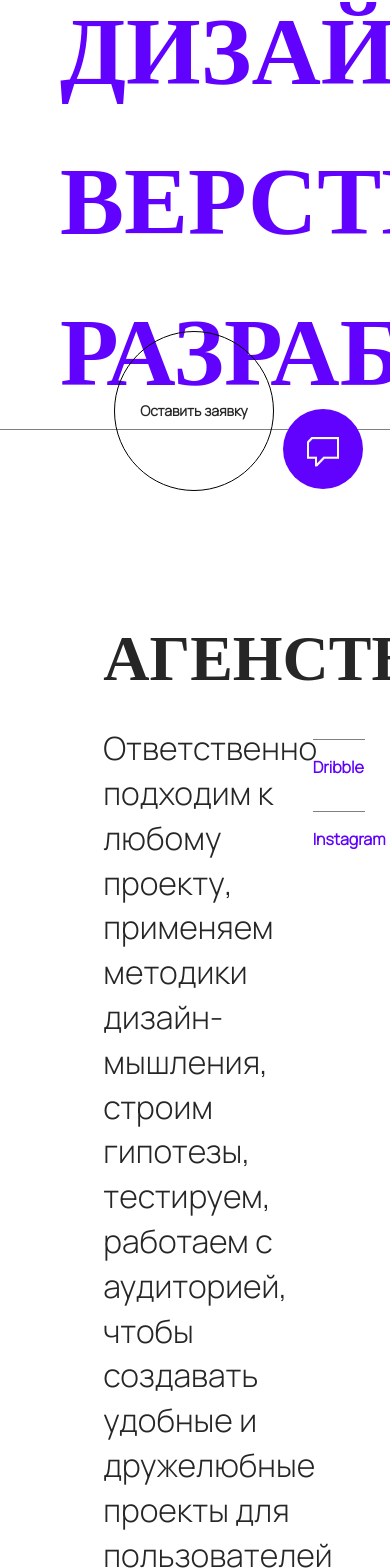
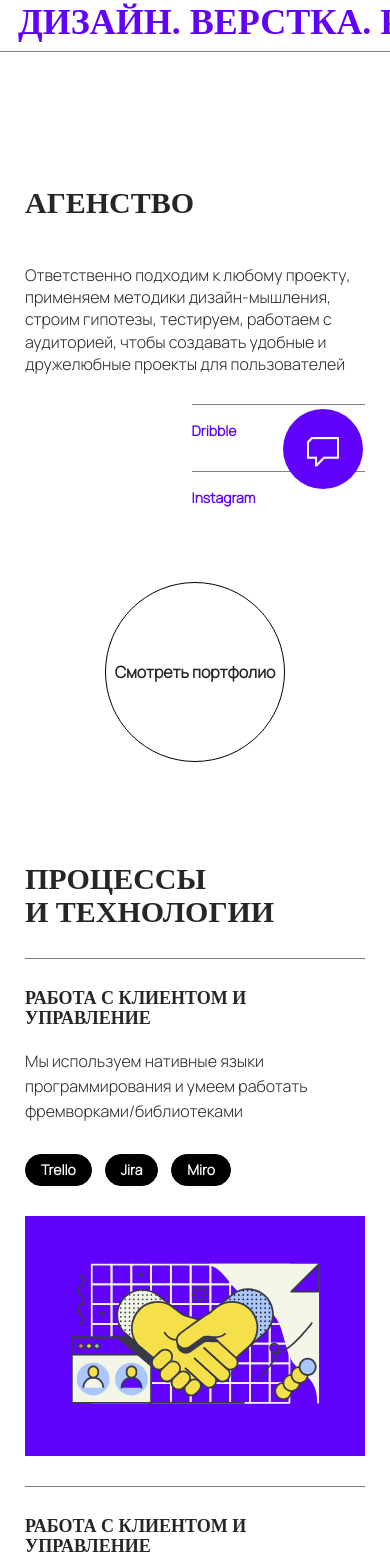
Before and after one commit to adisovaa/Polydev, a React (Create React App) app: page /case in a window 390 px wide. Shown: the part 325-1893 px from the top of the page. Built offline with nearby package versions, Linux system fonts and the light colour scheme; a web font is replaced by a local one.

Commit message:
new page

```diff
--- a/src/component/UI/header/Header.css
+++ b/src/component/UI/header/Header.css
@@ -200,7 +200,7 @@
     }
     @media not all and (min-resolution:.001dpcm) { @media {
         .mobile_button {
-            margin-top: 162px;
+            margin-top: 188px;
         }
     }}
 }
--- a/src/component/pages/case/Case.css
+++ b/src/component/pages/case/Case.css
@@ -10,8 +10,16 @@
 .case_text {
     margin: 8% 48% 9% 23%;
 }
-.case_text p {
+.case_button button,
+.casepage_button button {
+    width: 180px;
+    height: 180px;
+    border: 1px solid #000;
+    border-radius: 100px;
     font-size: 16px;
+    background: transparent;
+    font-weight: bold;
+    margin-top: -47px;
 }
 .case_title h1 {
     font-size: 96px;
@@ -65,7 +73,7 @@
     font-size: 16px;
     font-weight: 600;
 }
-.agency_btn button {
+.casepage_button button {
     margin: 60px 0 110px;
 }
 .case_tech_blocks {
@@ -80,14 +88,14 @@
 .case_block_text {
     width: 40%;
 }
-
 .case_block_text p,
 .case_count_item p,
-.case_count p {
+.case_count p,
+.case_text p {
     font-size: 16px;
 }
 .case_tech_banner {
-    width: 550px;
+    width: 54%;
     height: 350px;
     background: #6002FD;
 }
@@ -134,4 +142,89 @@
 }
 .casepage_block {
     top: 115px;
+    margin-bottom: 200px;
 }
+
+@media (max-width: 650px) {
+    .case_text {
+        margin: 20% 0 17% 45%;
+    }
+    .case_title {
+        width: 200%;
+    }
+    .case_title h1 {
+        font-size: 36px;
+        padding-left: 18px;
+    }
+    .case_agency h1,
+    .case_tech h1 {
+        font-size: 30px;
+    }
+    .agency_text p {
+        font-size: 16px;
+    }
+    .agency_items,
+    .case_block {
+        display: block;
+        padding: 30px 0
+    }
+    .case_agency,
+    .case_tech,
+    .agency_text,
+    .case_block_text,
+    .case_count{
+        width: 100%;
+    }
+    .caseContainer {
+        margin-bottom: -60px;
+    }
+    .agency_links {
+        float: right;
+        width: 51%;
+    }
+    .agency_link p,
+    .case_count p{
+        font-size: 14px;
+    }
+    .case_button {
+        display: none;
+    }
+    .casepage_button button {
+        margin: 44px 80px 86px
+    }
+    .case_block_text h1 {
+        font-size: 18px;
+        margin-bottom: 20px;
+    }
+    .case_tech_blocks {
+        margin-top: 30px;
+    }
+    .case_tools {
+        margin-top: 30px;
+    }
+    .case_tools button {
+        height: 32px;
+        font-size: 14px;
+        padding: 3px 15px
+    }
+    .case_tech_banner img {
+        width: 100%;
+    }
+    .case_tech_banner {
+        width: 100%;
+        height: 240px;
+        margin-top: 30px;
+    }
+    .case_item h1 {
+        font-size: 24px;
+    }
+    .case_count_item h1{
+        font-size: 18px;
+    }
+    .case_count_item p{
+        font-size: 12px;
+    }
+    .casepage_block {
+        height: 533px;
+    }
+}
--- a/src/component/pages/case/Case.jsx
+++ b/src/component/pages/case/Case.jsx
@@ -1,12 +1,45 @@
 import React from 'react'
 import './Case.css'
-import vector from "../../../images/vector_big.svg";
 import about1 from './../../../images/about1.svg'
 import about2 from './../../../images/about2.svg'
 import about3 from './../../../images/about3.svg'
 import about4 from './../../../images/about4.svg'
 
 const CasePage = () => {
+    const cases = [
+        {
+            title: 'Работа с клиентом и управление',
+            text: 'Мы используем нативные языки программирования и умеем работать фремворками/библиотеками',
+            button1: 'Trello',
+            button2: 'Jira',
+            button3: 'Miro',
+            images: about1
+        },
+        {
+            title: 'Работа с клиентом и управление',
+            text: 'Мы используем нативные языки программирования и умеем работать фремворками/библиотеками',
+            button1: 'Trello',
+            button2: 'Jira',
+            button3: 'Miro',
+            images: about2
+        },
+        {
+            title: 'Работа с клиентом и управление',
+            text: 'Мы используем нативные языки программирования и умеем работать фремворками/библиотеками',
+            button1: 'Trello',
+            button2: 'Jira',
+            button3: 'Miro',
+            images: about3
+        },
+        {
+            title: 'Работа с клиентом и управление',
+            text: 'Мы используем нативные языки программирования и умеем работать фремворками/библиотеками',
+            button1: 'Trello',
+            button2: 'Jira',
+            button3: 'Miro',
+            images: about4
+        }
+    ]
     return (
         <>
             <div className="wrapper">
@@ -15,16 +48,15 @@ const CasePage = () => {
                         <div className="case_text">
                             <p>Мы делаем современные Digital-продукты на пользу бизнесу</p>
                         </div>
-                        <div className="heading_button">
+                        <div className="case_button">
                             <button>Оставить заявку</button>
                         </div>
                     </div>
                 </div>
             </div>
-
             <div className="caseContainer">
                 <div className="case_title">
-                    <h1>Дизайн. Верстка. Разраб</h1>
+                    <h1>Дизайн. Верстка. Разра</h1>
                 </div>
             </div>
 
@@ -47,73 +79,33 @@ const CasePage = () => {
                             </div>
                         </div>
                     </div>
-                    <div className="heading_button agency_btn">
+                    <div className="casepage_button">
                         <button>Смотреть портфолио</button>
                     </div>
                 </div>
                 <div className="case_tech">
                     <h1>Процессы <br/> и технологии</h1>
                     <div className="case_tech_blocks">
-                        <div className="case_block">
+                        {
+                            cases.map((cases, i) => {
+                                return (
+                                    <div className="case_block" key={i}>
                                         <div className="case_block_text">
-                                <h1>Работа с клиентом и управление</h1>
-                                <p> Мы используем нативные языки программирования и умеем работать с
-                                    фремворками/библиотеками</p>
+                                            <h1>{cases.title}</h1>
+                                            <p>{cases.text}</p>
                                             <div className="case_tools">
-                                    <button>Trello</button>
-                                    <button className='btn_right'>Jira</button>
-                                    <button className='btn_right'>Miro</button>
+                                                <button>{cases.button1}</button>
+                                                <button className='btn_right'>{cases.button2}</button>
+                                                <button className='btn_right'>{cases.button3}</button>
                                             </div>
                                         </div>
                                         <div className="case_tech_banner">
-                                <img src={about1} alt=""/>
+                                            <img src={cases.images} alt=""/>
                                         </div>
                                     </div>
-                        <div className="case_block">
-                            <div className="case_block_text">
-                                <h1>Дизайн</h1>
-                                <p>Мы используем нативные языки программирования и умеем работать с
-                                    фремворками/библиотеками</p>
-                                <div className="case_tools">
-                                    <button>Figma</button>
-                                    <button className='btn_right'>Adobe Photoshop</button>
-                                    <button className='btn_right'>Miro</button>
-                                </div>
-                            </div>
-                            <div className="case_tech_banner">
-                                <img src={about2} alt=""/>
-                            </div>
-                        </div>
-                        <div className="case_block">
-                            <div className="case_block_text">
-                                <h1>Вёрстка и разработка</h1>
-                                <p>Мы используем нативные языки программирования и умеем работать с
-                                    фремворками/библиотеками</p>
-                                <div className="case_tools">
-                                    <button>CSS</button>
-                                    <button className='btn_right'>HTML</button>
-                                    <button className='btn_right'>React</button>
-                                </div>
-                            </div>
-                            <div className="case_tech_banner">
-                                <img src={about3} alt=""/>
-                            </div>
-                        </div>
-                        <div className="case_block">
-                            <div className="case_block_text">
-                                <h1>Работа с контентом</h1>
-                                <p>Мы используем нативные языки программирования и умеем работать с
-                                    фремворками/библиотеками</p>
-                                <div className="case_tools">
-                                    <button>Trello</button>
-                                    <button className='btn_right'>Jira</button>
-                                    <button className='btn_right'>Miro</button>
-                                </div>
-                            </div>
-                            <div className="case_tech_banner">
-                                <img src={about4} alt=""/>
-                            </div>
-                        </div>
+                                )
+                            })
+                        }
                     </div>
                 </div>
 
@@ -125,31 +117,29 @@ const CasePage = () => {
 
                         <div className="brief_text case_process_text case_contact">
                             <div className="count contacts">
-
                                 <div className="case_count">
-                                   <p>Если вы хотите у нас работать – пришлите на почту нашему HR резюме и портфолио</p>
+                                    <p>Если вы хотите у нас работать – пришлите на почту нашему HR резюме и
+                                        портфолио</p>
                                     <div className="clients_count contact_count case_count_item">
                                         <p>Email нашего HR</p>
                                         <h1>HR@polydev.io</h1>
                                     </div>
                                 </div>
-
                                 <div className="case_count">
-                                    <p>Если вы хотите у нас работать – пришлите на почту нашему HR резюме и портфолио</p>
+                                    <p>Если вы хотите у нас работать – пришлите на почту нашему HR резюме и
+                                        портфолио</p>
                                     <div className="clients_count contact_count case_count_item">
                                         <p>Телеграм нашего CEO</p>
                                         <h1>@polydev.io</h1>
                                     </div>
                                 </div>
-
                             </div>
                         </div>
-
                     </div>
                 </div>
             </div>
         </>
     )
+
 }
-
 export default CasePage
--- a/src/redux/sliceReducer.js
+++ b/src/redux/sliceReducer.js
@@ -65,7 +65,7 @@ const slice = createSlice({
                     text: 'Хранилище паролей для iOS',
                     background: '#6002FD'
                 },
-            ]
+            ],
         }
     },
     reducers: {
```
Also changed, not shown: src/component/UI/content/review/Review.jsx (+0 -29 lines). Lines whose indentation alone changed are shown as unchanged.
